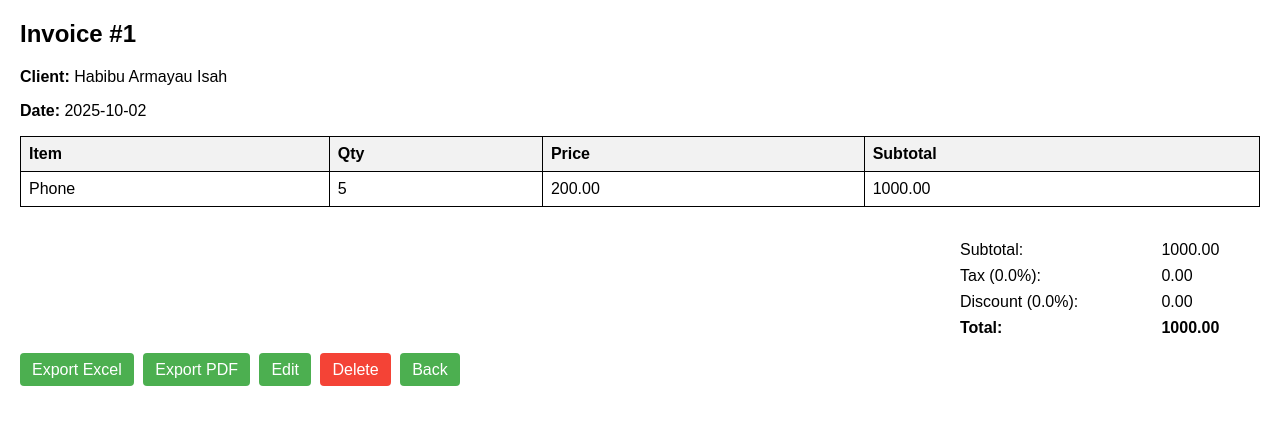
After one commit to IhArmayau/Invoice-App, a Flask app: page /invoice/1/view in a window 1280 px wide. The commit adds this page. Shown: the top 425 px of the page. Run offline with Flask 3, Linux system fonts and the light colour scheme; a user stored in the database is signed in.

Commit message:
Add view invoice page and update index

```diff
--- a/app.py
+++ b/app.py
@@ -8,7 +8,6 @@ from functools import wraps
 from datetime import datetime
 from openpyxl import Workbook
 from reportlab.pdfgen import canvas
-from reportlab.lib.pagesizes import A4
 
 # --- Flask App Config ---
 app = Flask(__name__)
@@ -157,6 +156,12 @@ def delete_invoice(invoice_id):
     flash("Invoice deleted successfully!", "success")
     return redirect(url_for('index'))
 
+@app.route('/invoice/<int:invoice_id>/view')
+@login_required
+def view_invoice(invoice_id):
+    invoice = Invoice.query.get_or_404(invoice_id)
+    return render_template('view_invoice.html', invoice=invoice)
+
 # --- Excel Export ---
 @app.route('/invoice/<int:invoice_id>/excel')
 @login_required
@@ -166,7 +171,6 @@ def export_excel(invoice_id):
     ws = wb.active
     ws.title = f"Invoice {invoice.id}"
 
-    # Company Info
     ws.append([COMPANY['name']])
     ws.append([COMPANY['address']])
     ws.append([COMPANY['phone']])
@@ -174,7 +178,6 @@ def export_excel(invoice_id):
     ws.append([f"Invoice #{invoice.id}", f"Date: {invoice.date_created.strftime('%Y-%m-%d')}"])
     ws.append([])
 
-    # Headers
     ws.append(['Item', 'Qty', 'Price', 'Subtotal'])
     for item in invoice.items:
         ws.append([item.name, item.qty, item.price, item.qty * item.price])
@@ -193,57 +196,67 @@ def export_excel(invoice_id):
                      download_name=f"invoice_{invoice.id}.xlsx",
                      mimetype='application/vnd.openxmlformats-officedocument.spreadsheetml.sheet')
 
-# --- PDF Export ---
+# --- PDF Export (Receipt Style) ---
 @app.route('/invoice/<int:invoice_id>/pdf')
 @login_required
 def export_pdf(invoice_id):
     invoice = Invoice.query.get_or_404(invoice_id)
     buffer = io.BytesIO()
-    c = canvas.Canvas(buffer, pagesize=A4)
-    width, height = A4
+
+    # Receipt width (~80mm)
+    receipt_width = 230
+    c = canvas.Canvas(buffer, pagesize=(receipt_width, 1000))
+    y = 950
 
     # Company Info
-    c.setFont("Helvetica-Bold", 16)
-    c.drawString(50, height-50, COMPANY['name'])
-    c.setFont("Helvetica", 10)
-    c.drawString(50, height-70, COMPANY['address'])
-    c.drawString(50, height-85, COMPANY['phone'])
+    c.setFont("Helvetica-Bold", 12)
+    c.drawString(10, y, COMPANY['name'])
+    y -= 15
+    c.setFont("Helvetica", 9)
+    c.drawString(10, y, COMPANY['address'])
+    y -= 12
+    c.drawString(10, y, COMPANY['phone'])
+    y -= 20
 
     # Invoice Info
-    c.setFont("Helvetica-Bold", 12)
-    c.drawString(400, height-50, f"Invoice #{invoice.id}")
-    c.drawString(400, height-70, f"Date: {invoice.date_created.strftime('%Y-%m-%d')}")
-
-    # Table
-    y = height - 120
     c.setFont("Helvetica-Bold", 10)
-    c.drawString(50, y, "Item")
-    c.drawString(250, y, "Qty")
-    c.drawString(300, y, "Price")
-    c.drawString(400, y, "Subtotal")
-    c.setFont("Helvetica", 10)
+    c.drawString(10, y, f"Invoice #{invoice.id}")
+    y -= 12
+    c.setFont("Helvetica", 9)
+    c.drawString(10, y, f"Date: {invoice.date_created.strftime('%Y-%m-%d')}")
     y -= 20
 
+    # Table Header
+    c.setFont("Helvetica-Bold", 9)
+    c.drawString(10, y, "Item")
+    c.drawString(120, y, "Qty")
+    c.drawString(160, y, "Price")
+    c.drawString(200, y, "Total")
+    y -= 12
+    c.setFont("Helvetica", 9)
+
+    # Items
     for item in invoice.items:
-        c.drawString(50, y, item.name)
-        c.drawString(250, y, str(item.qty))
-        c.drawString(300, y, f"{item.price:.2f}")
-        c.drawString(400, y, f"{item.qty * item.price:.2f}")
-        y -= 20
+        c.drawString(10, y, item.name[:15])  # truncate long names
+        c.drawString(120, y, str(item.qty))
+        c.drawString(160, y, f"{item.price:.2f}")
+        c.drawString(200, y, f"{item.qty * item.price:.2f}")
+        y -= 12
 
     subtotal, tax_amount, discount_amount, total = calculate_invoice_totals(invoice)
-    y -= 20
-    c.drawString(300, y, "Subtotal:")
-    c.drawString(400, y, f"{subtotal:.2f}")
-    y -= 15
-    c.drawString(300, y, f"Tax ({invoice.tax_rate}%):")
-    c.drawString(400, y, f"{tax_amount:.2f}")
-    y -= 15
-    c.drawString(300, y, f"Discount ({invoice.discount_rate}%):")
-    c.drawString(400, y, f"{discount_amount:.2f}")
-    y -= 15
-    c.drawString(300, y, "Total:")
-    c.drawString(400, y, f"{total:.2f}")
+    y -= 10
+    c.drawString(160, y, "Subtotal:")
+    c.drawString(200, y, f"{subtotal:.2f}")
+    y -= 12
+    c.drawString(160, y, f"Tax ({invoice.tax_rate}%):")
+    c.drawString(200, y, f"{tax_amount:.2f}")
+    y -= 12
+    c.drawString(160, y, f"Discount ({invoice.discount_rate}%):")
+    c.drawString(200, y, f"{discount_amount:.2f}")
+    y -= 12
+    c.setFont("Helvetica-Bold", 10)
+    c.drawString(160, y, "Total:")
+    c.drawString(200, y, f"{total:.2f}")
 
     c.showPage()
     c.save()
--- a/templates/index.html
+++ b/templates/index.html
@@ -28,6 +28,7 @@
             <td>{{ "%.2f"|format(discount) }}</td>
             <td>{{ "%.2f"|format(total) }}</td>
             <td>
+                <a href="{{ url_for('view_invoice', invoice_id=invoice.id) }}">View</a> |
                 <a href="{{ url_for('edit_invoice', invoice_id=invoice.id) }}">Edit</a> |
                 <form action="{{ url_for('delete_invoice', invoice_id=invoice.id) }}" method="POST" style="display:inline">
                     <button type="submit" onclick="return confirm('Delete this invoice?')">Delete</button>
--- /dev/null
+++ b/templates/view_invoice.html
@@ -0,0 +1,69 @@
+<!DOCTYPE html>
+<html lang="en">
+<head>
+    <meta charset="UTF-8">
+    <title>View Invoice #{{ invoice.id }}</title>
+    <style>
+        body { font-family: Arial, sans-serif; margin: 20px; }
+        table { border-collapse: collapse; width: 100%; margin-top: 10px; }
+        th, td { border: 1px solid #000; padding: 8px; text-align: left; }
+        th { background-color: #f2f2f2; }
+        .totals { margin-top: 20px; width: 300px; float: right; }
+        .totals table { width: 100%; border: none; }
+        .totals td { border: none; padding: 4px 0; }
+        .buttons { margin-top: 20px; }
+        .buttons a { text-decoration: none; padding: 8px 12px; background-color: #4CAF50; color: white; border-radius: 4px; margin-right: 5px; }
+        .buttons a.delete { background-color: #f44336; }
+    </style>
+</head>
+<body>
+    <h2>Invoice #{{ invoice.id }}</h2>
+    <p><strong>Client:</strong> {{ invoice.client_name }}</p>
+    <p><strong>Date:</strong> {{ invoice.date_created.strftime('%Y-%m-%d') }}</p>
+
+    <table>
+        <tr>
+            <th>Item</th>
+            <th>Qty</th>
+            <th>Price</th>
+            <th>Subtotal</th>
+        </tr>
+        {% for item in invoice.items %}
+        <tr>
+            <td>{{ item.name }}</td>
+            <td>{{ item.qty }}</td>
+            <td>{{ "%.2f"|format(item.price) }}</td>
+            <td>{{ "%.2f"|format(item.qty * item.price) }}</td>
+        </tr>
+        {% endfor %}
+    </table>
+
+    {% set subtotal, tax_amount, discount_amount, total = calculate_invoice_totals(invoice) %}
+    <div class="totals">
+        <table>
+            <tr>
+                <td>Subtotal:</td><td>{{ "%.2f"|format(subtotal) }}</td>
+            </tr>
+            <tr>
+                <td>Tax ({{ invoice.tax_rate }}%):</td><td>{{ "%.2f"|format(tax_amount) }}</td>
+            </tr>
+            <tr>
+                <td>Discount ({{ invoice.discount_rate }}%):</td><td>{{ "%.2f"|format(discount_amount) }}</td>
+            </tr>
+            <tr>
+                <td><strong>Total:</strong></td><td><strong>{{ "%.2f"|format(total) }}</strong></td>
+            </tr>
+        </table>
+    </div>
+
+    <div style="clear: both;"></div>
+
+    <div class="buttons">
+        <a href="{{ url_for('export_excel', invoice_id=invoice.id) }}">Export Excel</a>
+        <a href="{{ url_for('export_pdf', invoice_id=invoice.id) }}">Export PDF</a>
+        <a href="{{ url_for('edit_invoice', invoice_id=invoice.id) }}">Edit</a>
+        <a href="{{ url_for('delete_invoice', invoice_id=invoice.id) }}" class="delete" onclick="return confirm('Are you sure you want to delete this invoice?');">Delete</a>
+        <a href="{{ url_for('index') }}">Back</a>
+    </div>
+</body>
+</html>
```
